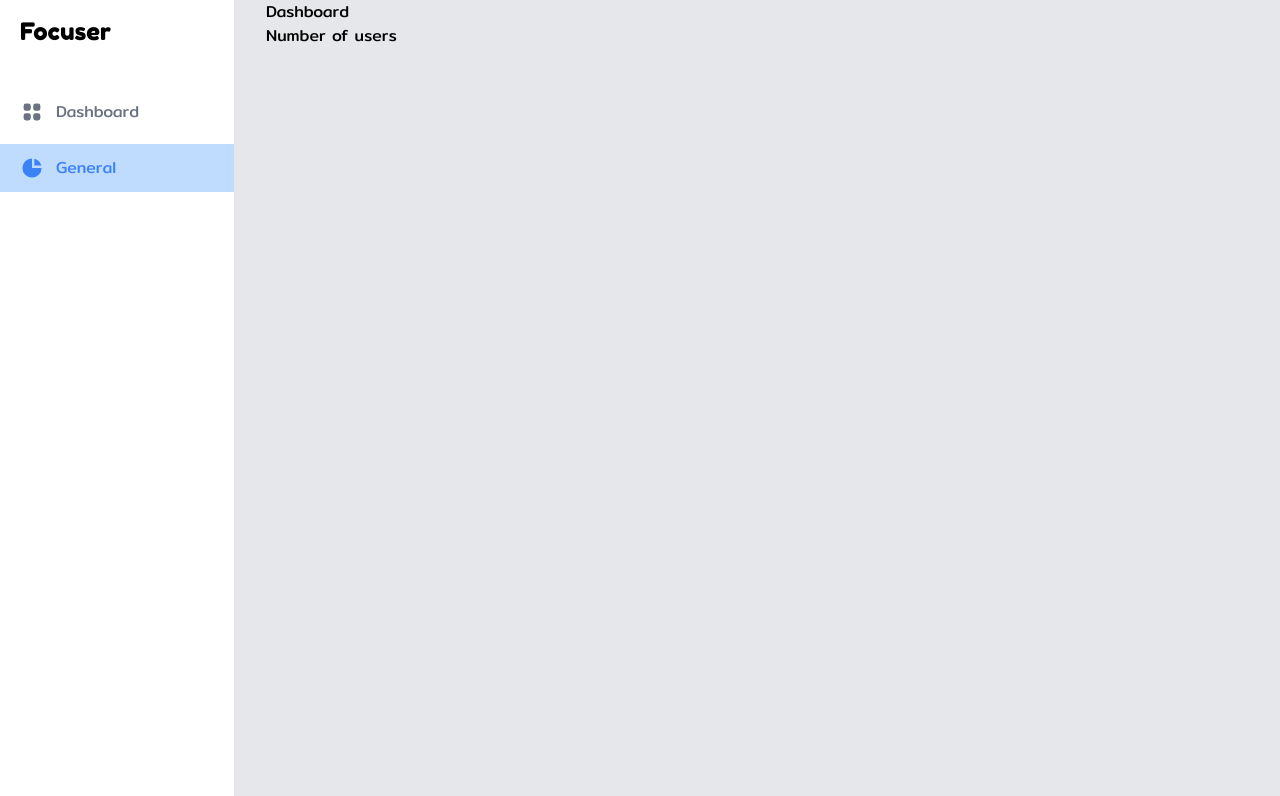
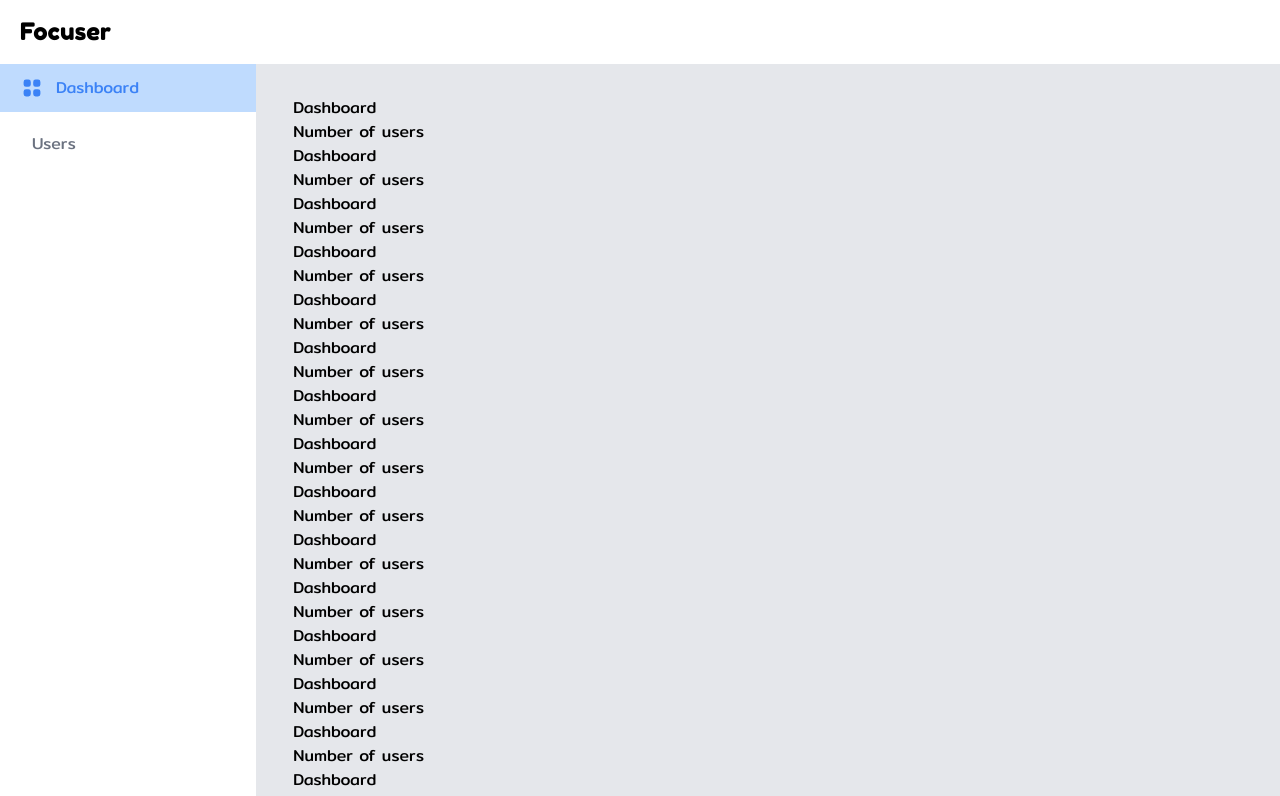
Before and after one commit to kai63001/forcuser, a Next.js app in the folder client/: page /dashboard in a window 1280 px wide. Shown: the top 796 px of the page. Built offline with nearby package versions, Linux system fonts and the light colour scheme; no server answers; sample sign-in values are in the browser's storage.

Commit message:
update layout dashboard

```diff
--- a/client/components/dashboard/Layout.tsx
+++ b/client/components/dashboard/Layout.tsx
@@ -6,54 +6,61 @@
   image?: string | undefined;
   children?: any | undefined;
 };
+import { useRouter } from "next/router";
+
 const DashboardLayout = (props: LayoutInterface) => {
+  const router = useRouter();
+  const listNavbar = [
+    {
+      name: "Dashboard",
+      link: "/dashboard",
+      icon: (
+        <svg
+          aria-hidden="true"
+          className={`flex-shrink-0 w-6 h-6 ${router.asPath == '/dashboard' ? 'text-blue-500' : 'text-gray-500'}  transition duration-75`}
+          fill="currentColor"
+          viewBox="0 0 20 20"
+          xmlns="http://www.w3.org/2000/svg"
+        >
+          <path d="M5 3a2 2 0 00-2 2v2a2 2 0 002 2h2a2 2 0 002-2V5a2 2 0 00-2-2H5zM5 11a2 2 0 00-2 2v2a2 2 0 002 2h2a2 2 0 002-2v-2a2 2 0 00-2-2H5zM11 5a2 2 0 012-2h2a2 2 0 012 2v2a2 2 0 01-2 2h-2a2 2 0 01-2-2V5zM11 13a2 2 0 012-2h2a2 2 0 012 2v2a2 2 0 01-2 2h-2a2 2 0 01-2-2v-2z"></path>
+        </svg>
+      ),
+    },
+    {
+        name: "Users",
+        link: "/dashboard/users",
+    }
+  ];
   return (
     <>
       <Header title={props.title} des={props.des} image={props.image} />
       <div className="flex flex-item-fluid flex-nowrap">
-        <aside className="w-72 h-screen" aria-label="Sidebar">
-          <div className="py-4 overflow-y-auto h-full bg-white">
-            <div className="ml-5 text-2xl franger mb-10">Focuser</div>
+        <aside className="w-64 h-screen" aria-label="Sidebar">
+          <div className="py-4 overflow-y-auto w-64 h-full bg-white fixed z-10">
+            <div className="ml-5 text-2xl franger mb-4">Focuser</div>
             <ul className="space-y-2">
-              <li>
-                <a
-                  href="#"
-                  className="flex items-center pl-5 py-3 text-base font-normal text-gray-500"
-                >
-                  <svg
-                    aria-hidden="true"
-                    className="flex-shrink-0 w-6 h-6 text-gray-500 transition duration-75"
-                    fill="currentColor"
-                    viewBox="0 0 20 20"
-                    xmlns="http://www.w3.org/2000/svg"
-                  >
-                    <path d="M5 3a2 2 0 00-2 2v2a2 2 0 002 2h2a2 2 0 002-2V5a2 2 0 00-2-2H5zM5 11a2 2 0 00-2 2v2a2 2 0 002 2h2a2 2 0 002-2v-2a2 2 0 00-2-2H5zM11 5a2 2 0 012-2h2a2 2 0 012 2v2a2 2 0 01-2 2h-2a2 2 0 01-2-2V5zM11 13a2 2 0 012-2h2a2 2 0 012 2v2a2 2 0 01-2 2h-2a2 2 0 01-2-2v-2z"></path>
-                  </svg>
-                  <span className="ml-3">Dashboard</span>
-                </a>
-              </li>
-              <li>
-                <a
-                  href="#"
-                  className="flex items-center pl-5 py-3 text-base font-normal text-blue-500 bg-blue-200"
-                >
-                  <svg
-                    aria-hidden="true"
-                    className="w-6 h-6 text-blue-500 transition duration-75"
-                    fill="currentColor"
-                    viewBox="0 0 20 20"
-                    xmlns="http://www.w3.org/2000/svg"
-                  >
-                    <path d="M2 10a8 8 0 018-8v8h8a8 8 0 11-16 0z"></path>
-                    <path d="M12 2.252A8.014 8.014 0 0117.748 8H12V2.252z"></path>
-                  </svg>
-                  <span className="ml-3">General</span>
-                </a>
-              </li>
+              {listNavbar.map((item, index) => {
+                return (
+                  <li key={index}>
+                    <a
+                      href="#"
+                      className={`flex items-center pl-5 py-3 text-base font-normal ${router.asPath == item.link ? 'text-blue-500 bg-blue-200' : 'text-gray-500'}`}
+                    >
+                      {item.icon}
+                      <span className="ml-3">{item.name}</span>
+                    </a>
+                  </li>
+                );
+              })}
             </ul>
           </div>
         </aside>
-        <main className="bg-gray-200 w-full pl-8">{props.children}</main>
+        <main className="bg-gray-200 w-full">
+            <div className="bg-white h-16 w-full fixed"></div>
+            <div className="ml-20 mt-24">
+            {props.children}
+            </div>
+        </main>
       </div>
     </>
   );
--- a/client/pages/dashboard/index.tsx
+++ b/client/pages/dashboard/index.tsx
@@ -13,6 +13,28 @@
       <div>
         <h1>Dashboard</h1>
         <p>Number of users</p>
+        <h1>Dashboard</h1>
+        <p>Number of users</p><h1>Dashboard</h1>
+        <p>Number of users</p><h1>Dashboard</h1>
+        <p>Number of users</p><h1>Dashboard</h1>
+        <p>Number of users</p><h1>Dashboard</h1>
+        <p>Number of users</p><h1>Dashboard</h1>
+        <p>Number of users</p><h1>Dashboard</h1>
+        <p>Number of users</p><h1>Dashboard</h1>
+        <p>Number of users</p><h1>Dashboard</h1>
+        <p>Number of users</p><h1>Dashboard</h1>
+        <p>Number of users</p><h1>Dashboard</h1>
+        <p>Number of users</p><h1>Dashboard</h1>
+        <p>Number of users</p><h1>Dashboard</h1>
+        <p>Number of users</p><h1>Dashboard</h1>
+        <p>Number of users</p><h1>Dashboard</h1>
+        <p>Number of users</p><h1>Dashboard</h1>
+        <p>Number of users</p><h1>Dashboard</h1>
+        <p>Number of users</p><h1>Dashboard</h1>
+        <p>Number of users</p><h1>Dashboard</h1>
+        <p>Number of users</p><h1>Dashboard</h1>
+        <p>Number of users</p><h1>Dashboard</h1>
+        <p>Number of users</p>
       </div>
     </Layout>
   );
```
